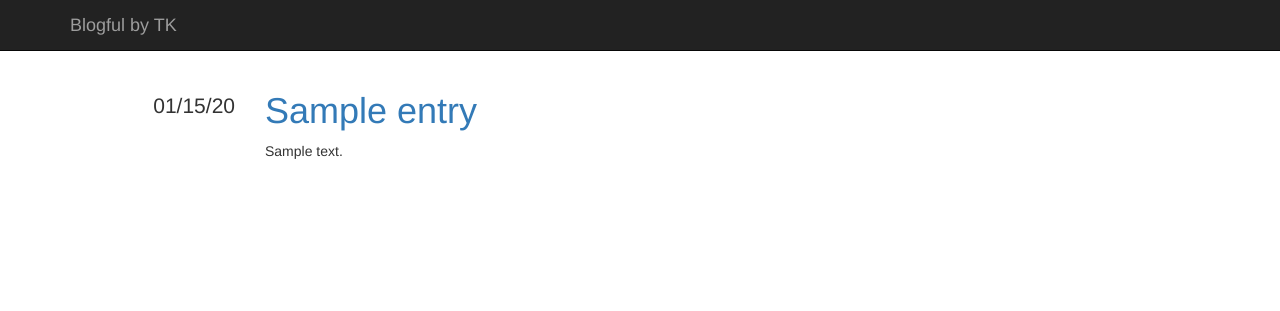
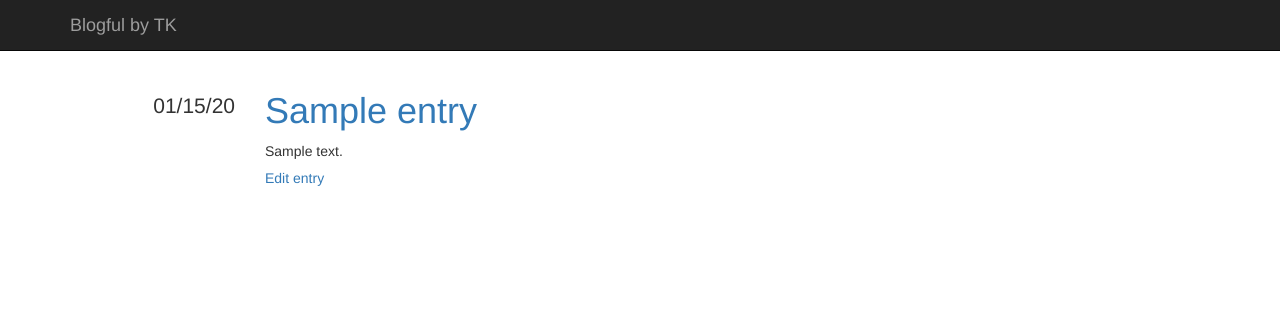
Before and after one commit to tydonk/blogful, a Flask app: page / in a window 1280 px wide. Shown: the top 311 px of the page. Run offline with Flask 2, Linux system fonts and the light colour scheme; tables that the repository leaves empty hold one stand-in row (values such as "Sample post"); some libraries are stand-ins or nearby versions.

Commit message:
added link to edit each entry

```diff
--- a/blog/templates/macros.html
+++ b/blog/templates/macros.html
@@ -12,6 +12,10 @@
             <a href="/entry/{{ entry.id }}">{{ entry.title }}</a>
         </h1>
         {{ entry.content | markdown }}
+        <h5>
+            <a href="/entry/{{ entry.id }}/edit">Edit entry</a>
+        </h5>
     </div>
+
 </div>
 {% endmacro %}
```
